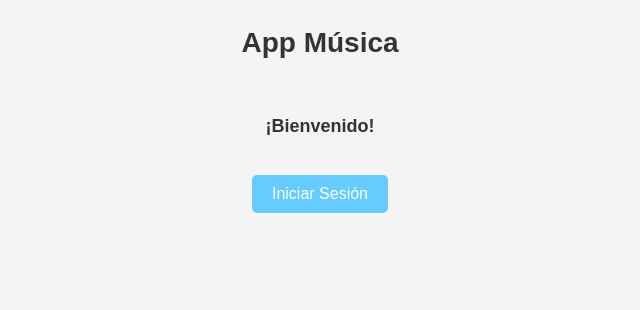
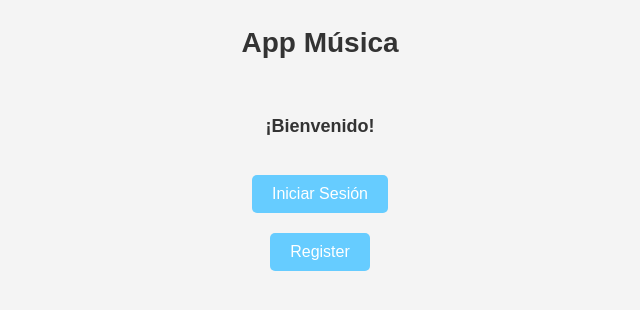
Before and after one commit to daviddiazm/Pagiba-musical, a PHP site: page / in a window 1280 px wide. Shown: the top 310 px of the page, without its empty margins (328-968 px from the left). Run offline with PHP 8.4, Linux system fonts and the light colour scheme.

Commit message:
Agrega boton en el index.php

```diff
--- a/index.php
+++ b/index.php
@@ -11,6 +11,7 @@
   <h3 style="font-size: 18px; color: #333;">¡Bienvenido!</h3>
 
   <a href="login.php" style="text-decoration: none; background-color: #66ccff; color: #fff; padding: 10px 20px; border-radius: 5px; font-size: 16px;">Iniciar Sesión</a>
+  <a href="register.php" style="text-decoration: none; background-color: #66ccff; color: #fff; padding: 10px 20px; border-radius: 5px; font-size: 16px;">Register</a>
 
 </body>
 </html>
```
